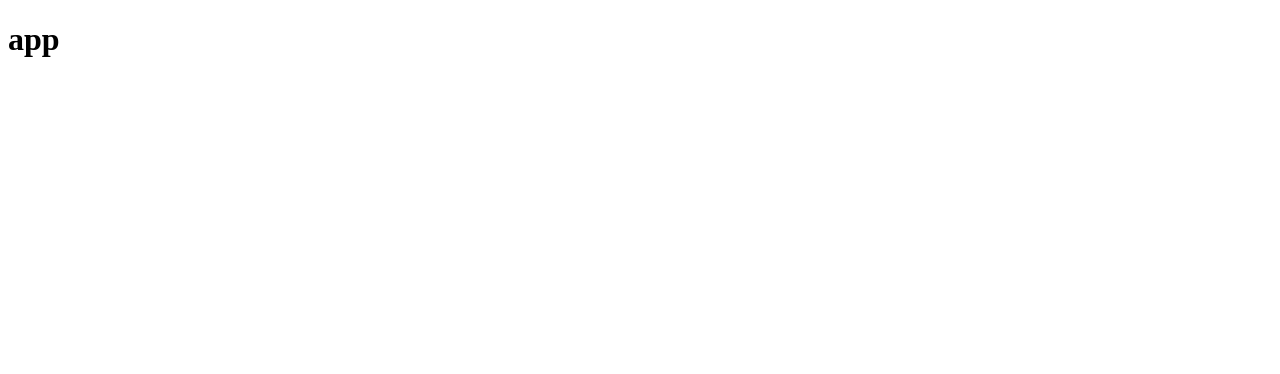
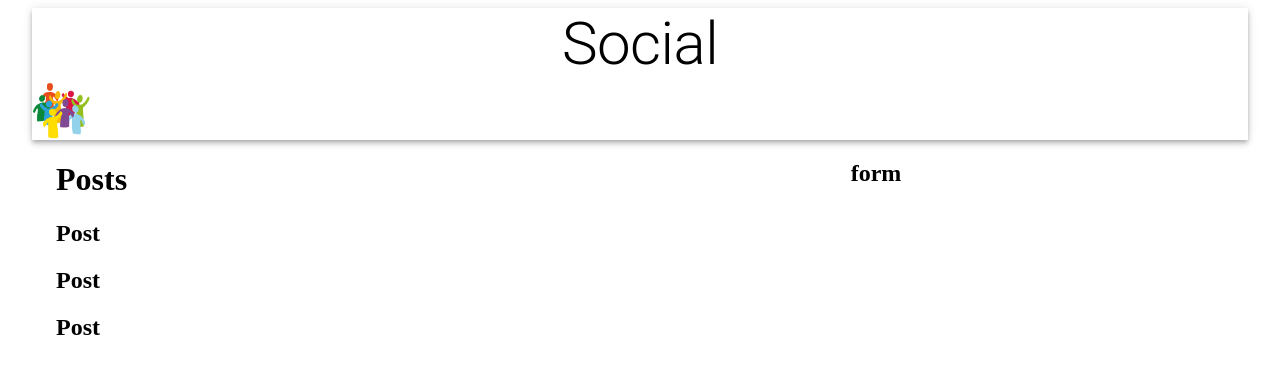
Before and after one commit to Zyar3k/social_app, a React (Create React App) app in the folder client/: page / in a window 1280 px wide. Shown: the top 374 px of the page. Built offline with nearby package versions, Linux system fonts and the light colour scheme.

Commit message:
Add jsx structure

```diff
--- a/client/package.json
+++ b/client/package.json
@@ -3,6 +3,7 @@
   "version": "0.1.0",
   "private": true,
   "dependencies": {
+    "@material-ui/core": "^4.11.3",
     "@testing-library/jest-dom": "^5.11.4",
     "@testing-library/react": "^11.1.0",
     "@testing-library/user-event": "^12.1.10",
--- a/client/src/App.js
+++ b/client/src/App.js
@@ -1,10 +1,38 @@
 import React from "react";
+import { Container, AppBar, Typography, Grow, Grid } from "@material-ui/core";
+
+import Posts from "./components/Posts/Posts";
+import Form from "./components/Form/Form";
+
+import social from "./images/social.png";
 
 const App = () => {
   return (
-    <div>
-      <h1>app</h1>
-    </div>
+    <Container maxWidth='lg'>
+      <AppBar position='static' color='inherit'>
+        <Typography variant='h2' align='center'>
+          Social
+        </Typography>
+        <img src={social} alt='social' height='60' width='60' />
+      </AppBar>
+      <Grow in>
+        <Container>
+          <Grid
+            container
+            justify='space-between'
+            alignItems='stretch'
+            spacing={3}
+          >
+            <Grid item xs={12} sm={7}>
+              <Posts />
+            </Grid>
+            <Grid item xs={12} sm={4}>
+              <Form />
+            </Grid>
+          </Grid>
+        </Container>
+      </Grow>
+    </Container>
   );
 };
 
--- /dev/null
+++ b/client/src/components/Form/Form.js
@@ -0,0 +1,11 @@
+import React from "react";
+
+const Form = () => {
+  return (
+    <div>
+      <h2>form</h2>
+    </div>
+  );
+};
+
+export default Form;
--- /dev/null
+++ b/client/src/components/Posts/Post/Post.js
@@ -0,0 +1,11 @@
+import React from "react";
+
+const Post = () => {
+  return (
+    <div>
+      <h2>Post</h2>
+    </div>
+  );
+};
+
+export default Post;
--- /dev/null
+++ b/client/src/components/Posts/Posts.js
@@ -0,0 +1,15 @@
+import React from "react";
+import Post from "./Post/Post";
+
+const Posts = () => {
+  return (
+    <>
+      <h1>Posts</h1>
+      <Post />
+      <Post />
+      <Post />
+    </>
+  );
+};
+
+export default Posts;
```
Also changed, not shown: client/src/components/Form/styles.js (added), client/src/components/Posts/Post/styles.js (added), client/src/components/Posts/styles.js (added), client/src/images/social.png (added), 1 other file (tests, documents, lock files or other folders).
